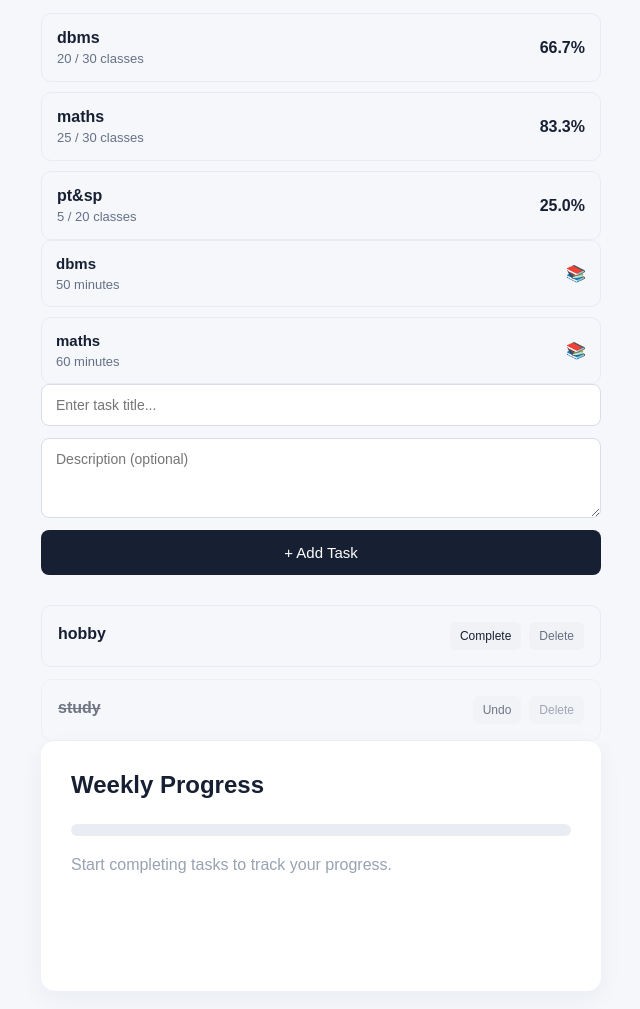
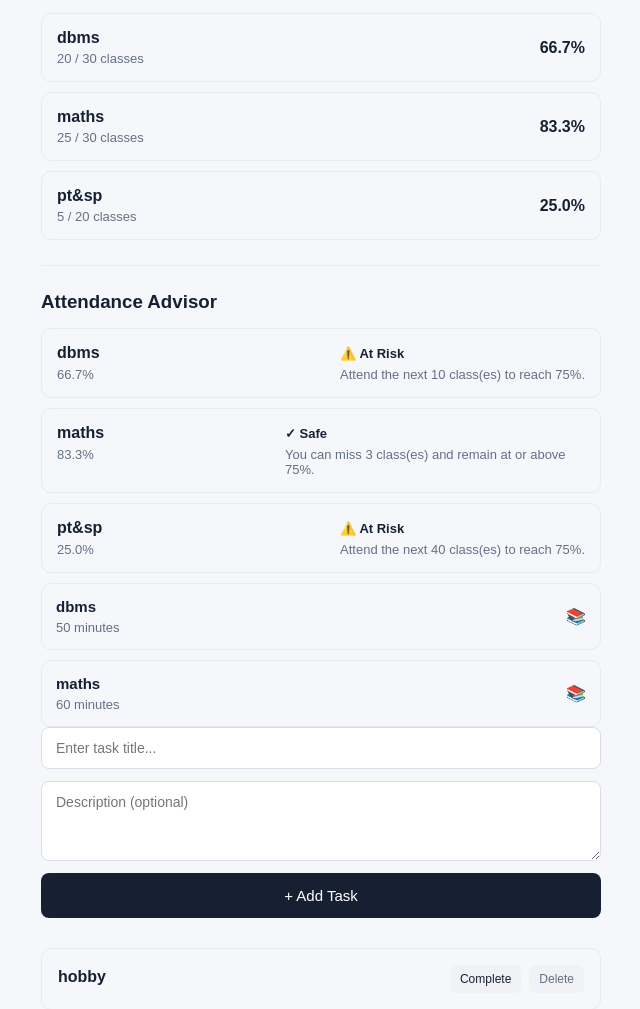
Before and after one commit to khushali-26/StudentOS, a Flask app: page /dashboard in a window 1280 px wide. Shown: the part 1041-2050 px from the top of the page, without its empty margins (29-669 px from the left). Run offline with Flask 3, Linux system fonts and the light colour scheme; data comes from the database, SQL or seed files in the repository; both versions use the stored data as it was after the commit.

Commit message:
Add attendance advisor

```diff
--- a/app.py
+++ b/app.py
@@ -67,6 +67,57 @@ class Attendance(db.Model):
         default=datetime.utcnow
     )
 
+def calculate_attendance_advice(attended, total, required=75):
+
+    if total == 0:
+        return {
+            "percentage": 0,
+            "status": "No data",
+            "message": "No attendance recorded yet."
+        }
+
+    percentage = (attended / total) * 100
+
+    if percentage < required:
+
+        classes_needed = 0
+
+        while (
+            (attended + classes_needed)
+            / (total + classes_needed)
+        ) * 100 < required:
+
+            classes_needed += 1
+
+        return {
+            "percentage": round(percentage, 1),
+            "status": "At Risk",
+            "message": (
+                f"Attend the next {classes_needed} "
+                f"class(es) to reach {required}%."
+            )
+        }
+
+    else:
+
+        classes_can_miss = 0
+
+        while (
+            attended
+            / (total + classes_can_miss + 1)
+        ) * 100 >= required:
+
+            classes_can_miss += 1
+
+        return {
+            "percentage": round(percentage, 1),
+            "status": "Safe",
+            "message": (
+                f"You can miss {classes_can_miss} "
+                f"class(es) and remain at or above {required}%."
+            )
+        }
+
 # -------------------------
 # Home
 # -------------------------
@@ -109,25 +160,42 @@ def dashboard():
         Attendance.subject.asc()
     ).all()
 
-    total_classes = sum(
-        record.total_classes
-        for record in attendance_records
-    )
+    attendance_advice = []
 
-    attended_classes = sum(
-        record.attended_classes
-        for record in attendance_records
-    )
-
-    if total_classes > 0:
-        overall_attendance = round(
-            (attended_classes / total_classes) * 100,
-        1
+    for record in attendance_records:
+        advice = calculate_attendance_advice(
+            record.attended_classes,
+            record.total_classes
         )
 
-    else:
+        attendance_advice.append({
+            "subject": record.subject,
+            "attended": record.attended_classes,
+            "total": record.total_classes,
+            "percentage": advice["percentage"],
+            "status": advice["status"],
+            "message": advice["message"]
+        })
 
-        overall_attendance = 0
+        total_classes = sum(
+            record.total_classes
+            for record in attendance_records
+        )
+
+        attended_classes = sum(
+            record.attended_classes
+            for record in attendance_records
+        )
+
+        if total_classes > 0:
+            overall_attendance = round(
+                (attended_classes / total_classes) * 100,
+            1
+            )
+
+        else:
+
+            overall_attendance = 0
 
     return render_template(
         "dashboard.html",
@@ -137,7 +205,8 @@ def dashboard():
         total_study_hours=total_study_hours,
         remaining_minutes=remaining_minutes,
         attendance_records=attendance_records,
-        overall_attendance=overall_attendance
+        overall_attendance=overall_attendance,
+        attendance_advice=attendance_advice
     )
 
 # -------------------------
--- a/static/css/style.css
+++ b/static/css/style.css
@@ -581,3 +581,41 @@ footer {
     color: #667085;
     font-size: 13px;
 }
+
+/* ATTENDANCE ADVISOR */
+
+.attendance-advisor {
+    margin-top: 25px;
+    padding-top: 25px;
+    border-top: 1px solid #e8ebf2;
+}
+
+.attendance-advisor h3 {
+    margin-bottom: 15px;
+}
+
+.advisor-item {
+    display: flex;
+    justify-content: space-between;
+    gap: 20px;
+    padding: 15px;
+    margin-bottom: 10px;
+    border: 1px solid #e8ebf2;
+    border-radius: 10px;
+}
+
+.advisor-item p {
+    margin-top: 5px;
+    color: #667085;
+    font-size: 13px;
+}
+
+.status-risk,
+.status-safe {
+    font-size: 13px;
+    font-weight: 600;
+}
+
+.advisor-message {
+    max-width: 300px;
+}
--- a/templates/dashboard.html
+++ b/templates/dashboard.html
@@ -241,6 +241,64 @@
 
     </div>
 
+    <div class="attendance-advisor">
+
+    <h3>Attendance Advisor</h3>
+
+    {% if attendance_advice %}
+
+        {% for advice in attendance_advice %}
+
+            <div class="advisor-item">
+
+                <div>
+
+                    <strong>
+                        {{ advice.subject }}
+                    </strong>
+
+                    <p>
+                        {{ advice.percentage }}%
+                    </p>
+
+                </div>
+
+                <div>
+
+                    {% if advice.status == "At Risk" %}
+
+                        <span class="status-risk">
+                            ⚠️ At Risk
+                        </span>
+
+                    {% else %}
+
+                        <span class="status-safe">
+                            ✓ Safe
+                        </span>
+
+                    {% endif %}
+
+                    <p class="advisor-message">
+                        {{ advice.message }}
+                    </p>
+
+                </div>
+
+            </div>
+
+        {% endfor %}
+
+    {% else %}
+
+        <p class="empty-state">
+            Add attendance records to receive advice.
+        </p>
+
+    {% endif %}
+
+    </div>
+
     <div class="study-list">
 
         {% if study_sessions %}
```
Also changed, not shown: instance/studentos.db.
